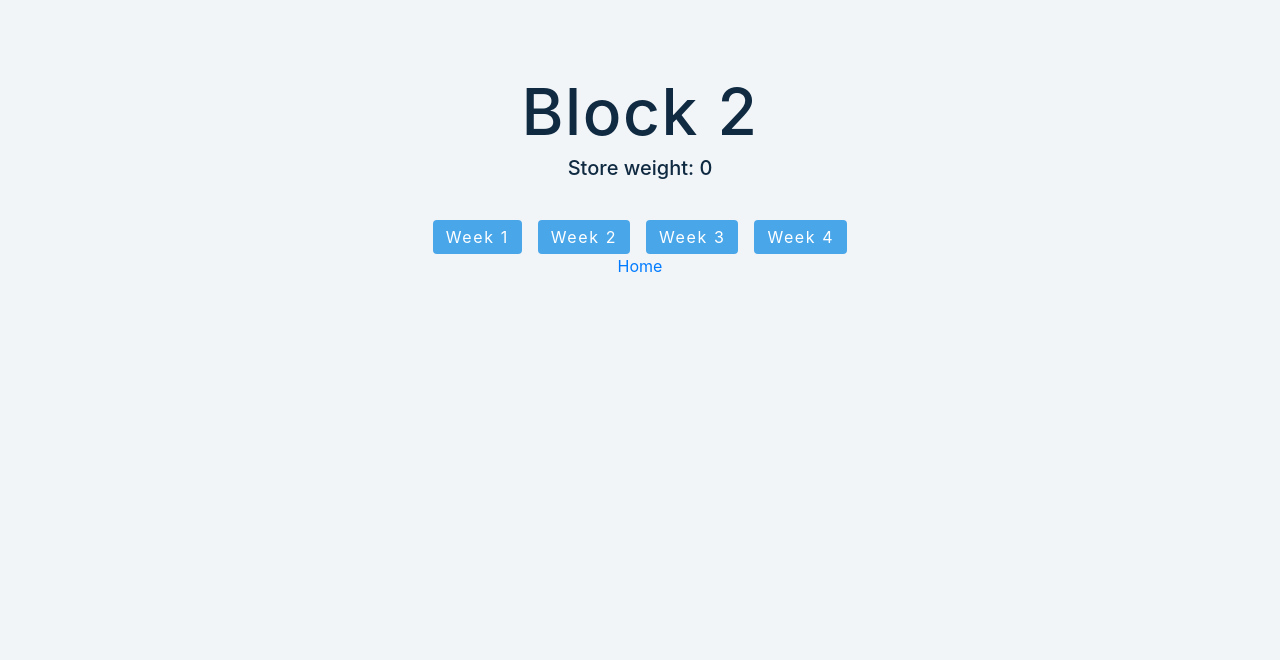
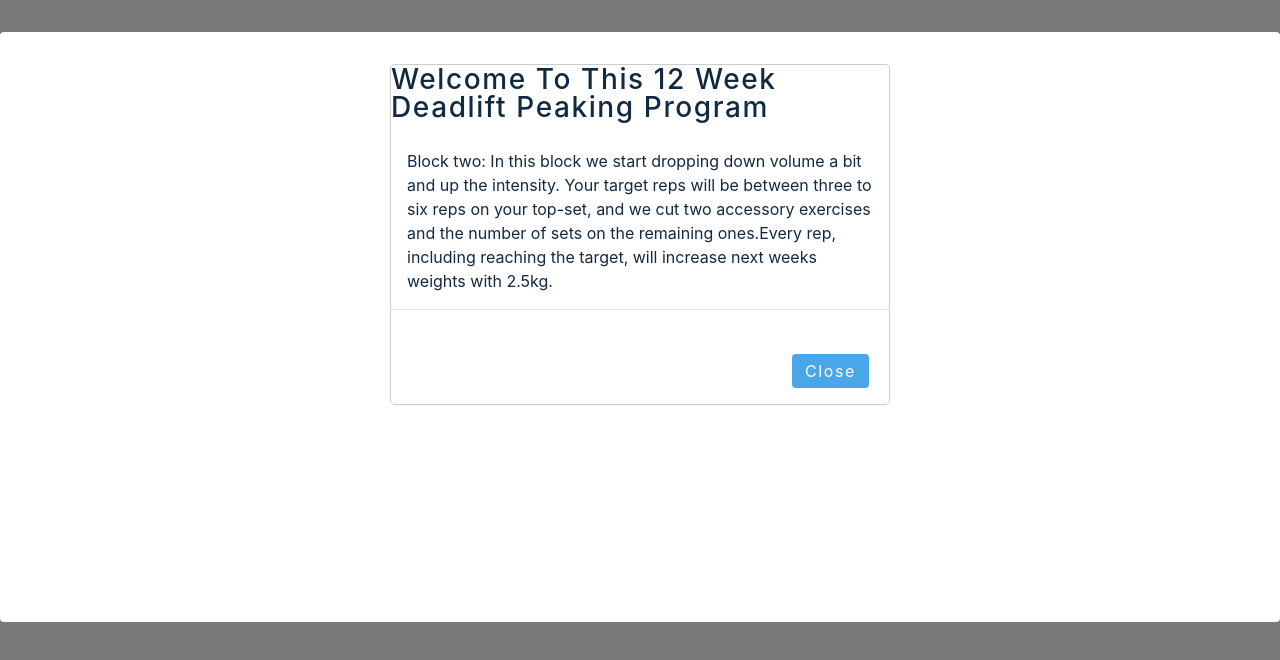
Before and after one commit to williamadahl/Deadlift-peaking-program, a React (Create React App) app: page /block2 in a window 1280 px wide. Shown: the top 660 px of the page. Built offline with nearby package versions, Linux system fonts and the light colour scheme; the HTML template or start-up script is replaced by a standard one.

Commit message:
added modal for block2 and fixed text in modalContent

```diff
--- a/src/data/modalContent.js
+++ b/src/data/modalContent.js
@@ -21,13 +21,14 @@ export const modalContent = [
     ' Block two: In this block we start dropping down volume a bit and up the intensity. Your target\n' +
     '                       reps will be between three to six reps on your top-set, and we cut two accessory exercises and\n' +
     '                       the number of sets on the remaining ones.Every rep, including reaching the target, will\n' +
-    '                       increase next weeks weights with ',
+    '                       increase next weeks weights with 2.5kg.',
     'Block three: This is the peaking phase and it is make or break for most athletes. Either you\n' +
     '                       will get a lot stronger or a lot weaker. It is crucial that you DROP the volume and follow the\n' +
     '                       program as it is laid out. Trust the process! All non-essential volume is dropped and the intensity\n' +
     '                       is amped up once again. This last couple of weeks, you only preform the deadlift during your workout.\n' +
     '                       Remember, this is why we stared out with a high volume, so that we could cut from it and transfer\n' +
-    '                       it over to high intensity.',
+    '                       it over to high intensity. Every rep, including reaching the target, will increase next weeks weights\n' +
+    '                       with 2.5kg.',
     'Week 12: This is it, all your hard work has come to this one lift. Do a good warmup and work\n' +
     '                       your way up with singles jumping ~10% at the time. If you have a bad day, no worries,\n' +
     '                       your peak will last at least one more week, so you can try again the week after. Good luck,\n' +
--- a/src/tmp-folder/Block2.js
+++ b/src/tmp-folder/Block2.js
@@ -2,11 +2,15 @@ import React, {useState} from 'react';
 import {data} from '../data/data'
 import {useSelector} from "react-redux";
 import Week from "./Week";
+import InfoModal from "./Modal";
+import {modalContent} from "../data/modalContent";
 
 const Block2 = () => {
 
-    const selector = state => state.calculatedTrainingMax;
-    const calculatedTrainingMax = useSelector(selector)
+    const selectCalculatedTrainingMax = state => state.calculatedTrainingMax;
+    const calculatedTrainingMax = useSelector(selectCalculatedTrainingMax);
+    const selectShowBlock2Modal = state => state.showBlock2Modal;
+    const showBlock2Modal = useSelector(selectShowBlock2Modal);
     const [hideWeek1, setHideWeek1] = useState(false);
     const [hideWeek2, setHideWeek2] = useState(false);
     const [hideWeek3, setHideWeek3] = useState(false);
@@ -14,10 +18,16 @@ const Block2 = () => {
     const [weekNumber, setWeekNumber] = useState(0);
     const [targetReps] = useState(3);
     const [exercises] = useState(data[1]);
+    const [myModalData] = useState(modalContent[2])
 
     return(
         <>
             <h1> Block 2 </h1>
+            <InfoModal
+                modalContent={myModalData}
+                showModal={showBlock2Modal}
+                dispatchCode={'SET_SHOW_BLOCK2_MODAL'}
+            />
             <h5> Store weight: {calculatedTrainingMax}</h5>
             <button className='btn' onClick={()=>setWeekNumber(1)}> Week 1</button>
             <button className='btn' onClick={()=>setWeekNumber(2)}> Week 2</button>
```
Also changed, not shown: 1 other file (tests, documents, lock files or other folders).
